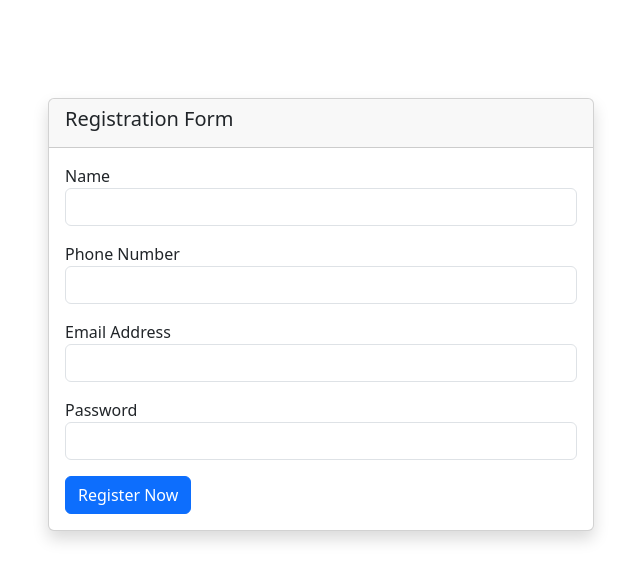
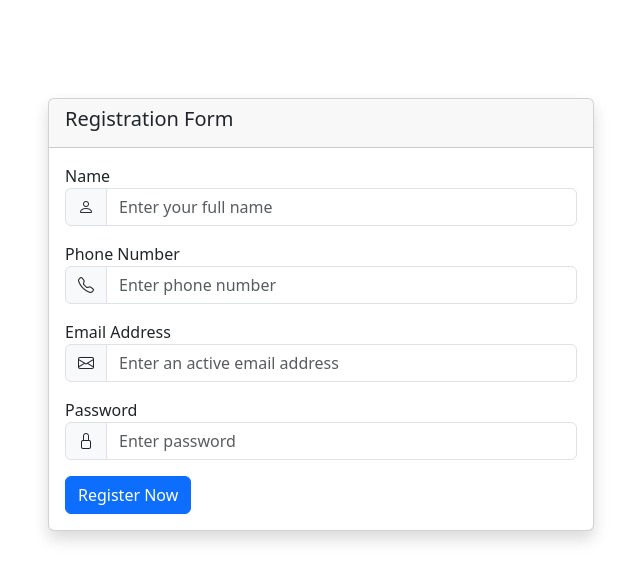
Before and after one commit to Alfred3002/Login_Form, a PHP site: page /AlfredOrapaIS21/register.php in a window 1280 px wide. Shown: the part 56-637 px from the top of the page, without its empty margins (319-959 px from the left). Run offline with PHP 8.4, Linux system fonts and the light colour scheme.

Commit message:
creating icon to lgin and register

```diff
--- a/about.php
+++ b/about.php
@@ -78,6 +78,7 @@ include('includes/header.php');
             <p>Simply enter your email and password to access your account. If you haven't verified your email yet, a prompt will guide you through the verification process.</p>
 
             <p>To register your account continue to register page. <a href="register.php">Register Page</a>.</p>
+            <p>To verify your account continue to login page. <a href="login.php">Login Page</a>.</p>
         </div>
     </div>
 </body>
--- a/register.php
+++ b/register.php
@@ -4,6 +4,9 @@ $page_title = "Registration Form";
 include('includes/header.php');
 include('includes/navbar.php');
 ?>
+
+<link rel="stylesheet" href="https://cdn.jsdelivr.net/npm/bootstrap@5.3.0/dist/css/bootstrap.min.css">
+<link rel="stylesheet" href="https://cdn.jsdelivr.net/npm/bootstrap-icons@1.5.0/font/bootstrap-icons.css">
 
 <div class="py-5">
     <div class="container">
@@ -24,24 +27,38 @@ include('includes/navbar.php');
 
                     <div class="card-body">
                         <form action="code.php" method="POST">
+
                             <div class="form-group mb-3">
                                 <label for="">Name</label>
-                                <input type="text" name="name" class="form-control">
+                                <div class="input-group">
+                                    <span class="input-group-text"> <i class="bi bi-person"></i></span>
+                                    <input type="text" name="name" placeholder="Enter your full name" class="form-control">
+                                </div>
+
                             </div>
 
                             <div class="form-group mb-3">
                                 <label for="">Phone Number</label>
-                                <input type="text" name="phone" class="form-control">
+                                <div class="input-group">
+                                    <span class="input-group-text"> <i  class="bi bi-telephone"></i></span>
+                                    <input type="text" name="phone" placeholder="Enter phone number" class="form-control">
+                                </div>
                             </div>
 
                             <div class="form-group mb-3">
                                 <label for="">Email Address</label>
-                                <input type="text" name="email" class="form-control">
+                                <div class="input-group">
+                                    <span class="input-group-text"> <i class="bi bi-envelope"></i></span>
+                                    <input type="text" name="email" placeholder="Enter an active email address" class="form-control">
+                                </div>
                             </div>
 
                             <div class="form-group mb-3">
                                 <label for="">Password</label>
-                                <input type="text" name="password" class="form-control">
+                                <div class="input-group">
+                                    <span class="input-group-text"> <i class="bi bi-lock"></i></span>
+                                    <input type="password" id="password" name="password" placeholder="Enter password" class="form-control">
+                                </div>
                             </div>
 
                             <div class="form-group">
```
Also changed, not shown: login.php (+11 -2 lines).
